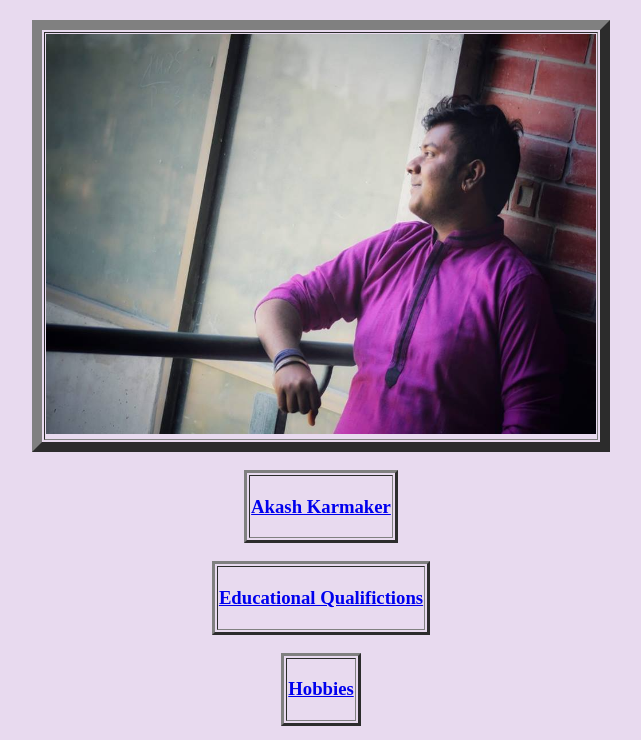
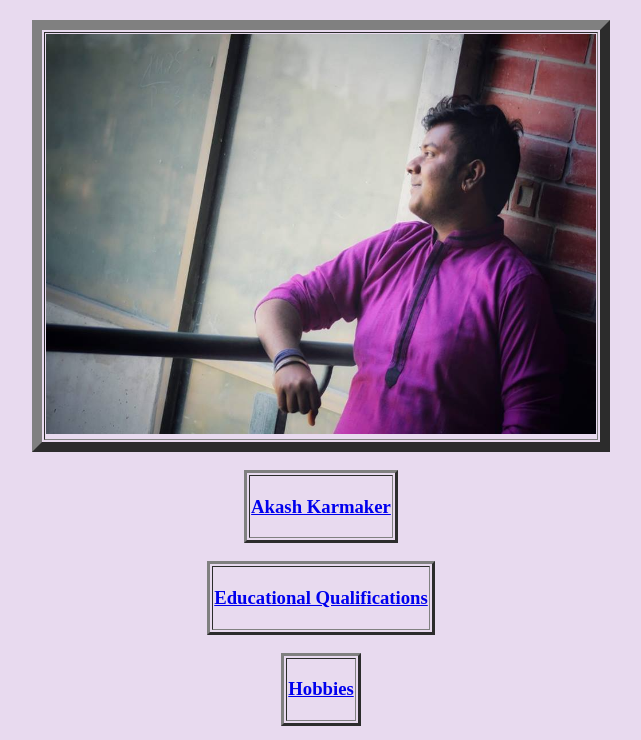
Before and after one commit to akashkarmaker/.github.io, a plain HTML site: page index.html in a window 1280 px wide. Shown: the part 60-800 px from the top of the page, without its empty margins (319-960 px from the left). Drawn offline with Linux system fonts and the light colour scheme.

Commit message:
Update index.html

```diff
--- a/index.html
+++ b/index.html
@@ -8,7 +8,7 @@
 		<center>
 			<table border="10"><tr><th><img src="a.jpg" height="400px" width="550px"></th></tr></table></br>
 			<table border="3"><tr><th><a href="akash.html"><p><b><h3>Akash Karmaker</h3></b></p></a></th></tr></table></br>
-			<table border="3"><tr><th><a href="edu.html"><p><b><h3>Educational Qualifictions</h3></b></p></a></th></tr></table></br>
+			<table border="3"><tr><th><a href="edu.html"><p><b><h3>Educational Qualifications</h3></b></p></a></th></tr></table></br>
 			<table border="3"><tr><th><a href="hob.html"><p><b><h3>Hobbies</h3></b></p></a></th></tr></table></br>
 			<table border="3"><tr><th><a href="ach.html"><p><b><h3>Achievements</h3></b></p></a></th></tr></table></br>
 			<table border="3"><tr><th><a href="f.p.html"><p><b><h3>Future Plan</h3></b></p></a></th></tr></table></br>
```
